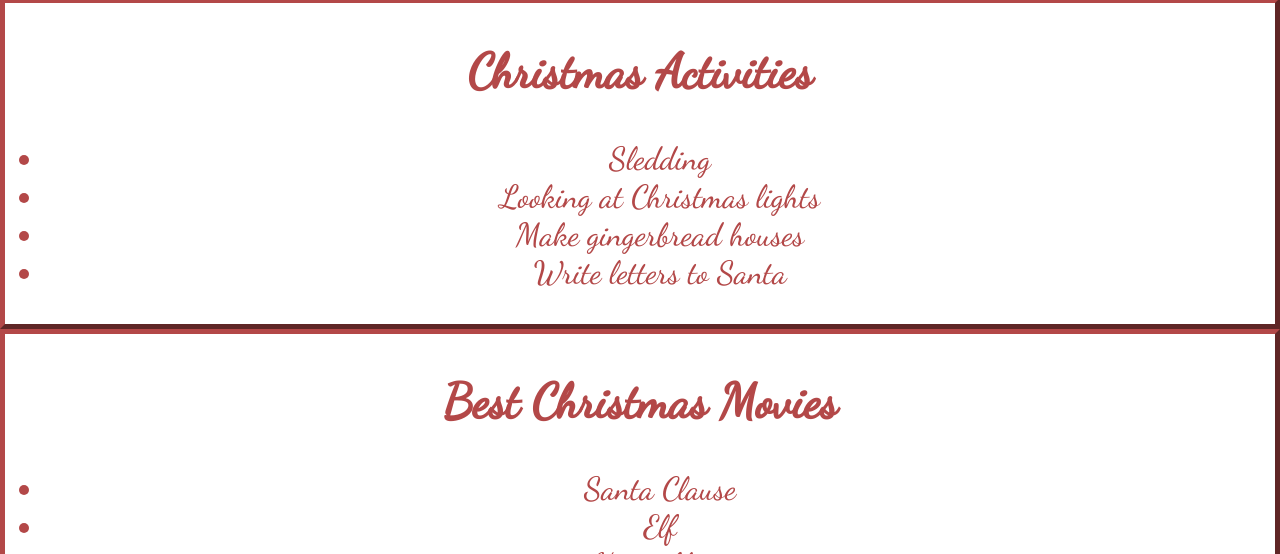
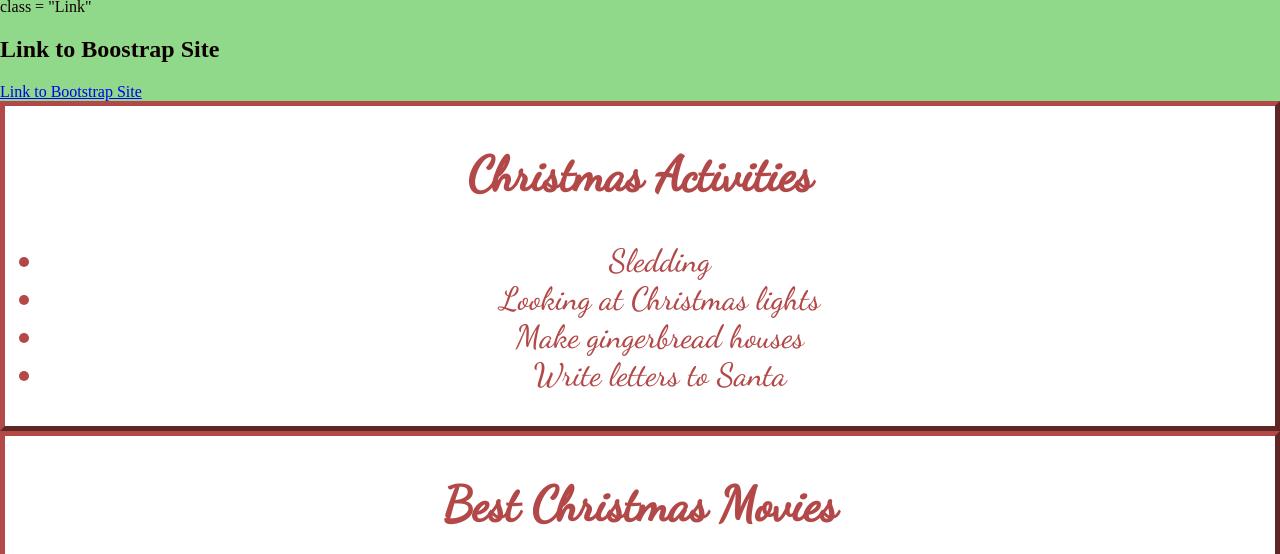
Before and after one commit to savypo/ScratchPage, a plain HTML site: page index.html in a window 1280 px wide. Shown: the part 246-800 px from the top of the page. Drawn offline with Linux system fonts and the light colour scheme.

Commit message:
Add files via upload

```diff
--- a/index.html
+++ b/index.html
@@ -33,6 +33,10 @@
 <a href="#Movies">Christmas Movies</a><br />
 <a href="#Calender">Advent Calender</a><br />
 <a href = "#Map">North Pole Map</a><br />
+
+        <div>class = "Link"
+        <h2 id="Link">Link to Boostrap Site</h2>
+        <a href="https://savypo.github.io/WebDev/">Link to Bootstrap Site</a>
 
     <!-- ======= Christmas Activies section ======= -->
         <section>
```
